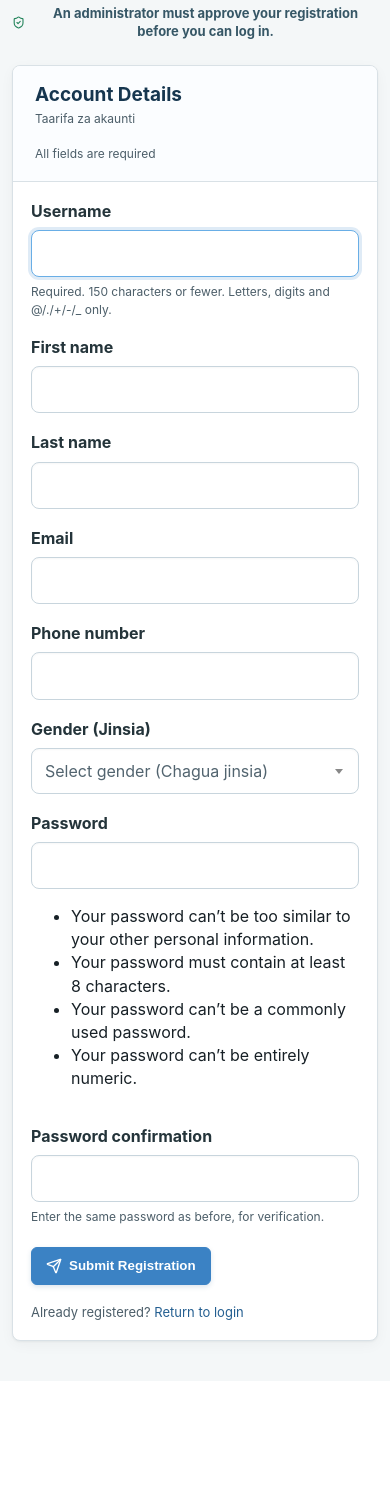
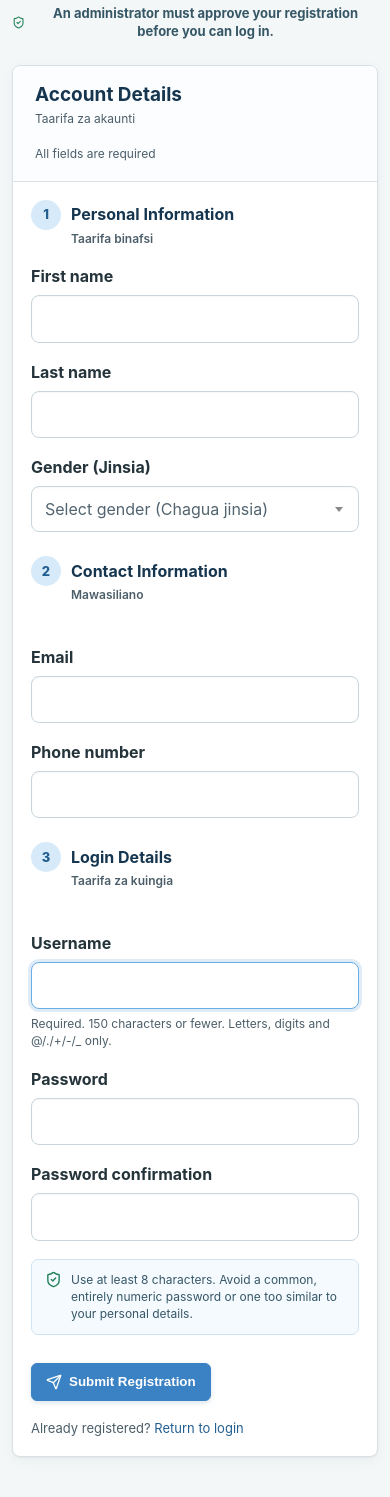
Before and after one commit to Oswaldgerald/clan, a Django app: page /accounts/register/ in a window 390 px wide; the page is wider, and only the part inside the window is pictured. Shown: the part 282-1779 px from the top of that part. Before the commit the page ends 1633 px from the top of that part, so only its background shows below. Run offline with Django 4.2, Linux system fonts and the light colour scheme; data that the repository does not hold is empty; some libraries are stand-ins or nearby versions.

Commit message:
Rearrange registration form fields

```diff
--- a/members/tests.py
+++ b/members/tests.py
@@ -35,6 +35,9 @@ class DashboardAccessTests(TestCase):
 
         self.assertContains(response, 'class="registration-screen"')
         self.assertContains(response, "css/register.css")
+        self.assertContains(response, "Personal Information")
+        self.assertContains(response, "Contact Information")
+        self.assertContains(response, "Login Details")
         self.assertNotContains(response, '<aside class="sidebar">', html=False)
 
     def test_anonymous_visitor_is_redirected_to_login(self):
--- a/static/css/register.css
+++ b/static/css/register.css
@@ -103,9 +103,60 @@
 
 .registration-form {
   display: grid;
+  gap: 0;
+  padding: 22px;
+}
+
+.registration-group {
+  min-width: 0;
+  margin: 0;
+  padding: 0 0 24px;
+  border: 0;
+}
+
+.registration-group + .registration-group {
+  padding-top: 24px;
+  border-top: 1px solid var(--line);
+}
+
+.registration-group legend {
+  width: 100%;
+  display: grid;
+  grid-template-columns: 30px max-content 1fr;
+  align-items: center;
+  column-gap: 10px;
+  margin-bottom: 18px;
+  padding: 0;
+  color: var(--navy);
+}
+
+.registration-group legend > span {
+  width: 30px;
+  height: 30px;
+  display: grid;
+  place-items: center;
+  border-radius: 50%;
+  background: var(--cloud-strong);
+  color: var(--accent-dark);
+  font-size: 13px;
+  font-weight: 800;
+}
+
+.registration-group legend strong {
+  font-size: 16px;
+}
+
+.registration-group legend small {
+  justify-self: end;
+  color: var(--muted);
+  font-size: 12px;
+  font-weight: 600;
+}
+
+.registration-group-grid {
+  display: grid;
   grid-template-columns: repeat(2, minmax(0, 1fr));
   gap: 18px 20px;
-  padding: 22px;
 }
 
 .registration-field {
@@ -135,6 +186,30 @@
 .field-help ul {
   margin: 5px 0 0;
   padding-left: 18px;
+}
+
+.registration-field.field-username {
+  grid-column: 1 / -1;
+}
+
+.password-guidance {
+  grid-column: 1 / -1;
+  display: flex;
+  align-items: flex-start;
+  gap: 9px;
+  padding: 11px 13px;
+  border: 1px solid #cfe3f2;
+  border-radius: 7px;
+  background: #f5faff;
+  color: #365766;
+  font-size: 12px;
+}
+
+.password-guidance svg {
+  width: 17px;
+  height: 17px;
+  flex: 0 0 17px;
+  color: var(--success);
 }
 
 .registration-actions,
@@ -172,11 +247,25 @@
   }
 
   .registration-form {
-    grid-template-columns: 1fr;
     padding: 18px;
   }
 
+  .registration-group-grid {
+    grid-template-columns: 1fr;
+  }
+
+  .registration-group legend {
+    grid-template-columns: 30px 1fr;
+  }
+
+  .registration-group legend small {
+    grid-column: 2;
+    justify-self: start;
+  }
+
   .registration-field.field-phone_number,
+  .registration-field.field-username,
+  .password-guidance,
   .registration-actions {
     grid-column: 1;
   }
--- a/templates/accounts/register.html
+++ b/templates/accounts/register.html
@@ -23,14 +23,58 @@
     <form method="post" class="registration-form">
       {% csrf_token %}
       {{ form.non_field_errors }}
+
+      <fieldset class="registration-group">
+        <legend><span>1</span><strong>Personal Information</strong><small>Taarifa binafsi</small></legend>
+        <div class="registration-group-grid">
           {% for field in form %}
+            {% if field.name == "first_name" or field.name == "last_name" or field.name == "gender" %}
+              <div class="registration-field field-{{ field.name }}">
+                <label for="{{ field.id_for_label }}">{{ field.label }}</label>
+                {{ field }}
+                {{ field.errors }}
+              </div>
+            {% endif %}
+          {% endfor %}
+        </div>
+      </fieldset>
+
+      <fieldset class="registration-group">
+        <legend><span>2</span><strong>Contact Information</strong><small>Mawasiliano</small></legend>
+        <div class="registration-group-grid">
+          {% for field in form %}
+            {% if field.name == "email" or field.name == "phone_number" %}
               <div class="registration-field field-{{ field.name }}">
                 <label for="{{ field.id_for_label }}">{{ field.label }}</label>
                 {{ field }}
                 {% if field.help_text %}<p class="field-help">{{ field.help_text|safe }}</p>{% endif %}
                 {{ field.errors }}
               </div>
+            {% endif %}
           {% endfor %}
+        </div>
+      </fieldset>
+
+      <fieldset class="registration-group">
+        <legend><span>3</span><strong>Login Details</strong><small>Taarifa za kuingia</small></legend>
+        <div class="registration-group-grid">
+          {% for field in form %}
+            {% if field.name == "username" or field.name == "password1" or field.name == "password2" %}
+              <div class="registration-field field-{{ field.name }}">
+                <label for="{{ field.id_for_label }}">{{ field.label }}</label>
+                {{ field }}
+                {% if field.name == "username" and field.help_text %}<p class="field-help">{{ field.help_text|safe }}</p>{% endif %}
+                {{ field.errors }}
+              </div>
+            {% endif %}
+          {% endfor %}
+          <div class="password-guidance">
+            <i data-lucide="shield-check" aria-hidden="true"></i>
+            <span>Use at least 8 characters. Avoid a common, entirely numeric password or one too similar to your personal details.</span>
+          </div>
+        </div>
+      </fieldset>
+
       <div class="registration-actions">
         <button type="submit"><i data-lucide="send" aria-hidden="true"></i>Submit Registration</button>
         <p class="muted">Already registered? <a href="{% url 'login' %}">Return to login</a></p>
```
Lines whose indentation alone changed are shown as unchanged.
